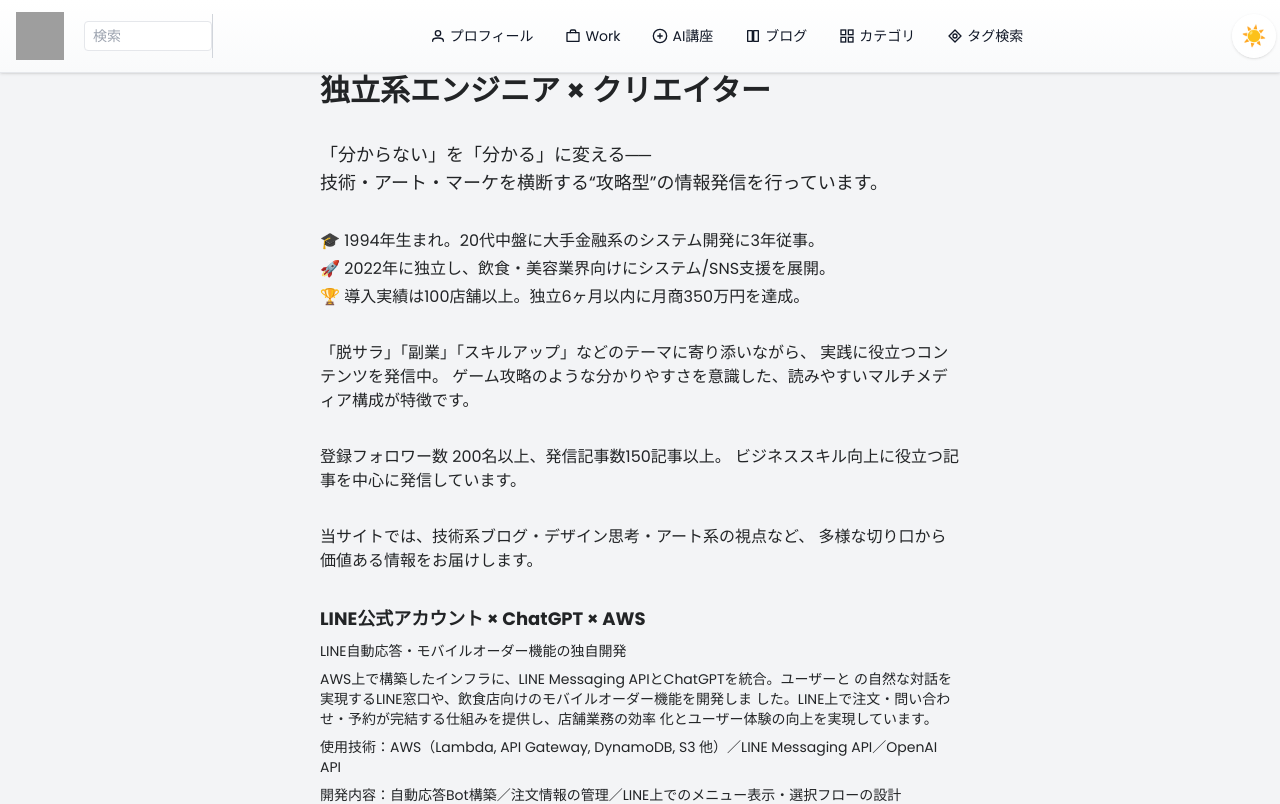
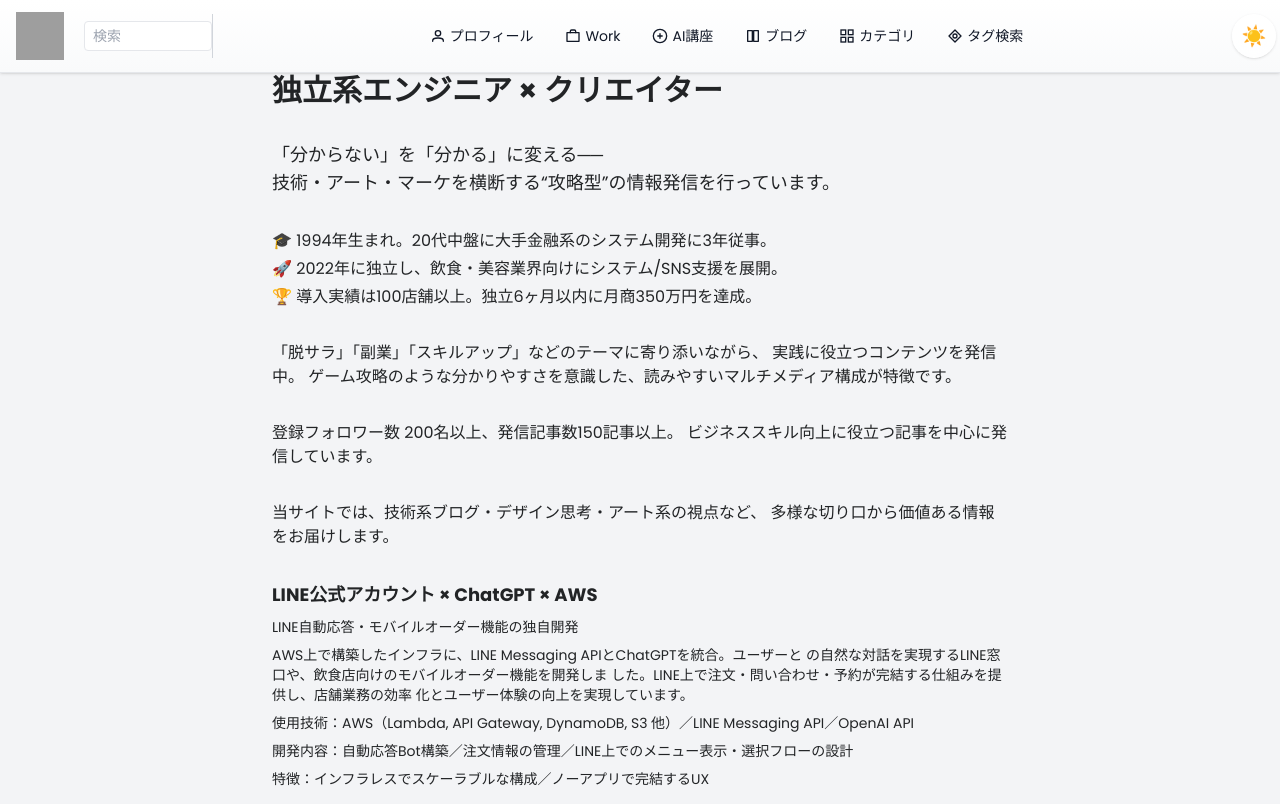
Before and after one commit to maruyamamasaya/Portfolio, a Next.js app: page /about in a window 1280 px wide. Shown: the top 804 px of the page. Built offline with nearby package versions, Linux system fonts and the light colour scheme; grey boxes are pictures that could not be loaded.

Commit message:
Increase about page width

```diff
--- a/src/app/about/page.tsx
+++ b/src/app/about/page.tsx
@@ -8,7 +8,7 @@ import MediaCardGrid from '../components/MediaCardGrid';
 
 export default function About() {
   return (
-    <ScrollFadeIn className="max-w-2xl mx-auto px-4 space-y-8">
+    <ScrollFadeIn className="max-w-3xl mx-auto px-4 space-y-8">
       <BlogNavButtons />
       <h1 className="text-3xl font-extrabold mb-6">
         独立系エンジニア × クリエイター
```
